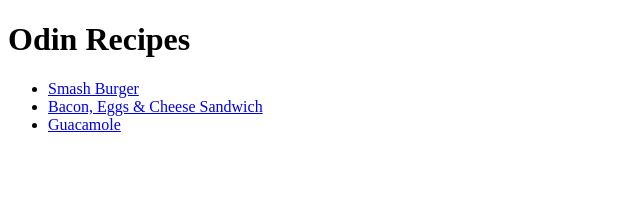
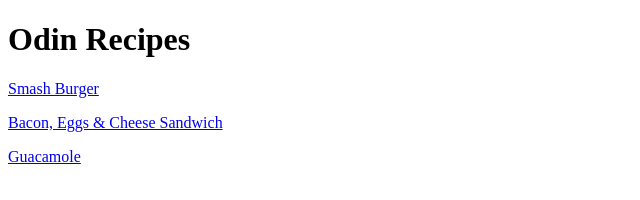
Before and after one commit to joaquimlcbfranco/odin-recipes, a plain HTML site: page index.html in a window 1280 px wide. Shown: the whole page, without its empty margins (0-640 px from the left). Drawn offline with Linux system fonts and the light colour scheme.

Commit message:
Add link to styles.css and change list to div and paragraphs
Added a div to make it easier to center and style the homepage.
The div has 3 paragraphs and a class "list"

```diff
--- a/index.html
+++ b/index.html
@@ -4,14 +4,15 @@
     <meta charset="UTF-8">
     <meta name="viewport" content="width=device-width, initial-scale=1.0">
     <title>Document</title>
+    <link rel="stylesheet" href="styles.css">
 </head>
 <body>
     <h1>Odin Recipes</h1>
 
-    <ul>
-        <li><a href="./recipes/smash-burger.html">Smash Burger</a></li>
-        <li><a href="./recipes/sandwich.html">Bacon, Eggs & Cheese Sandwich</a></li>
-        <li><a href="./recipes/guacamole.html">Guacamole</a></li>
-    </ul>
+    <div class="list">
+        <p><a href="./recipes/smash-burger.html">Smash Burger</a></p>
+        <p><a href="./recipes/sandwich.html">Bacon, Eggs & Cheese Sandwich</a></p>
+        <p><a href="./recipes/guacamole.html">Guacamole</a></p>
+    </div>
 </body>
 </html>
```
